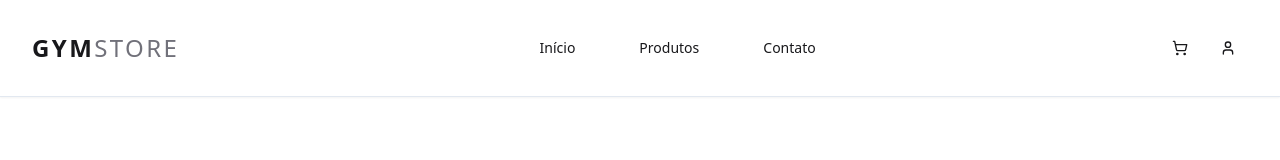
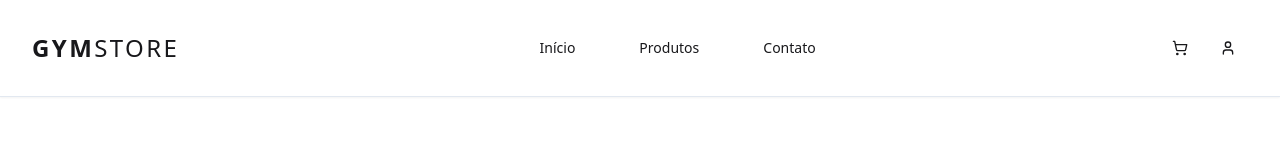
Before and after one commit to PedroSenaDev/GymStoreProducao, a React (Vite) app: page /contact in a window 1280 px wide. Shown: the top 160 px of the page. Built offline with nearby package versions, Linux system fonts and the light colour scheme.

Commit message:
[dyad] Ajustando a cor da logo para preto - wrote 1 file(s)

```diff
--- a/src/components/Logo.tsx
+++ b/src/components/Logo.tsx
@@ -5,7 +5,7 @@ export const Logo = ({ variant = 'dark' }: { variant?: 'light' | 'dark' }) => {
   return (
     <Link to="/" className="text-2xl font-semibold tracking-widest uppercase transition-opacity hover:opacity-80">
       <span className={cn("font-black", variant === 'dark' ? "text-zinc-900" : "text-white")}>GYM</span>
-      <span className={cn("font-light", variant === 'dark' ? "text-zinc-500" : "text-zinc-400")}>STORE</span>
+      <span className={cn("font-light", variant === 'dark' ? "text-zinc-900" : "text-zinc-400")}>STORE</span>
     </Link>
   );
 };
```
